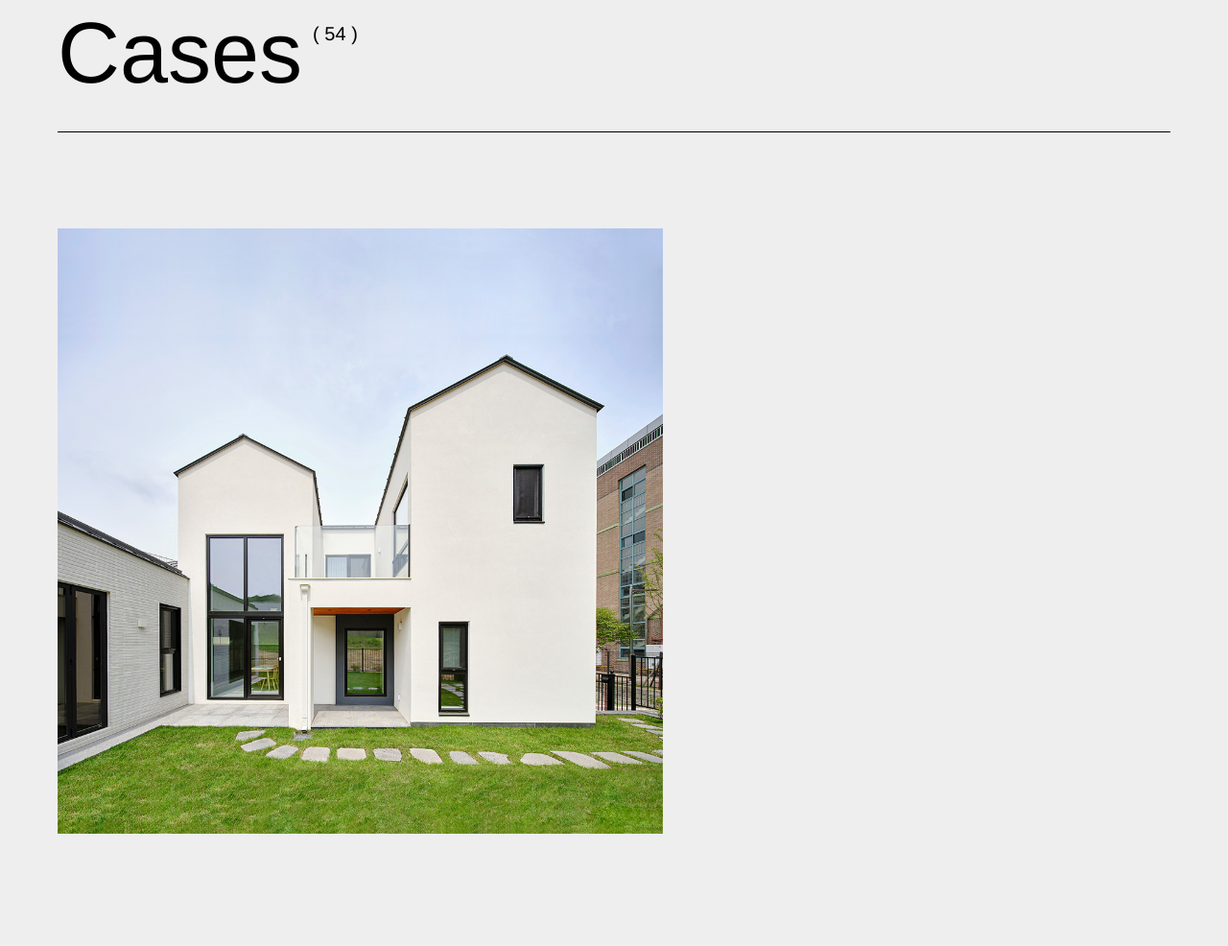
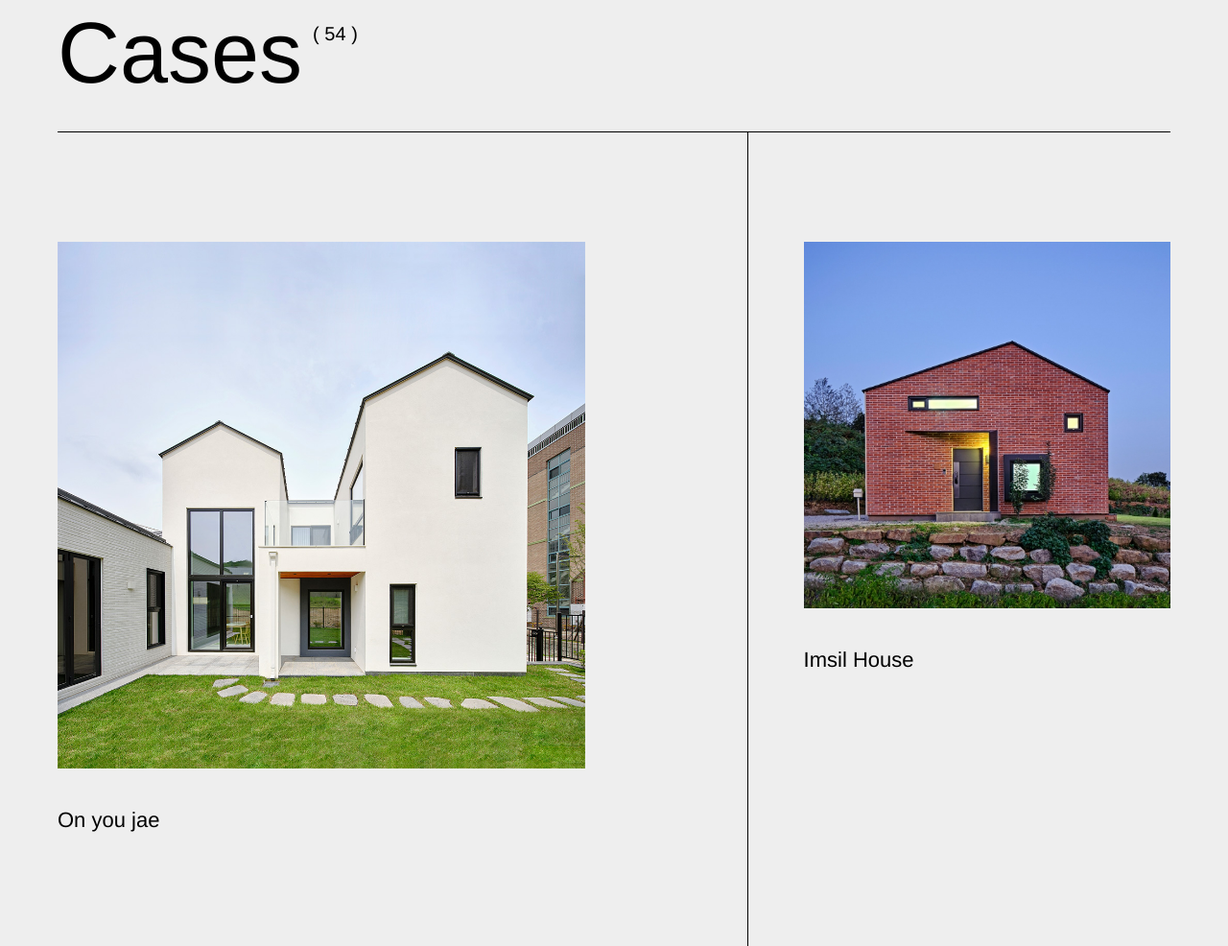
Before and after one commit to zi-young/Responsive-site, a plain HTML site: page index.html in a window 1280 px wide. Shown: the part 1220-2206 px from the top of the page at 96% size. Drawn offline with nearby package versions, Linux system fonts and the light colour scheme.

Commit message:
main수정

```diff
--- a/css/style.scss
+++ b/css/style.scss
@@ -14,6 +14,22 @@ $color-blue-3: #d6eaff;
 $color-blue-dark: #3f4a56;
 $color-gray-light: #b9b9b9;
 $color-gray-dark: #474747;
+.jt-heading--03{ margin-top: 31px;
+    font-size: 22px;
+    line-height: 1.54;
+    font-weight: 400;
+    letter-spacing: 0;
+}
+.main-cases__group--primary:after{left: 62%;}
+.main-cases__group > div {
+    position: relative;
+    padding-top: 114px;
+    padding-bottom: 114px;
+}
+.main-cases__first {
+    padding-right: 114px;
+}
+.main-cases__last{padding-left: 114px;}
 
 
 $bg-color:#222;
@@ -361,9 +377,11 @@ body {
             }
         }
     }
-    .main-cases__last{
+    .main-cases__content{
         .main-cases__list{
-            .main-cases__group{
+            position: relative;
+            z-index: 1;
+            .main-cases__group--01{
                 display: -webkit-box;
                 display: -webkit-flex;
                 display: -ms-flexbox;
@@ -374,20 +392,58 @@ body {
                 align-items: flex-start;
                 position: relative;
                 border-top: 1px solid #000;
+                &:after{
+                    content: '';
+                    width: 1px;
+                    height: 100%;
+                    position: absolute;
+                    top: 0;
+                    background: #000;
+                }
                 .main-cases__first{
-                    padding: 100px 100px 100px 0;
+                    // padding: 114px 114px 114px 0;
                     width: 63%;
                     box-sizing: border-box;
                     .main-cases__item{
-                        a{
-                            .main-cases__thumb{}
+                        float: right;
+                        width: 100%;
+                        a{display: block;}
                         }
                     }
                 }
-                .main-cases__last{}
+                .main-cases__last{
+                    width: 37%;
+                    // padding: 114px 0 114px 114px;
+                    .main-cases__secondary{
+                        position: relative;
+                        >a{
+                            >.main-cases__thumb{
+                                img{
+                                    display: block;
+                                    width: 100%;
+                                    height: auto;
+                                    position: absolute;
+                                    top: 0;
+                                    left: 0;
+                                    opacity: 1;
+                                    visibility: visible;
+                                    transition: 1s;
+                                    -webkit-transition: 1s;
+                                }
+                            }
+                            &:hover img{opacity: 0; visibility: hidden;}
+                            &:hover .jt-heading--03>span{    border-bottom: 1px solid transparent; border-bottom-color: #000; transition: .5s;}
+                            .main-cases__thumb--hover{
+                                img{
+                                   opacity: 1; visibility: visible;
+                                }
+                            }
+                        }
+                    }
+                }
             }
         }
-    }
+
 
 
 
--- a/index.html
+++ b/index.html
@@ -166,19 +166,39 @@
                     </h2>
                 </div>
             </div>
-            <div class="main-cases__last">
+            <div class="main-cases__content">
                 <div class="main-cases__list">
-                    <div class="main-cases__group">
+                    <div class="main-cases__group--01 main-cases__group main-cases__group--primary">
                         <div class="main-cases__first">
                             <div class="main-cases__item">
                                 <a href="javascript:">
                                     <div class="main-cases__thumb">
-                                        <img src="./img/Onyoujae.jpg" alt="">
+                                        <img src="./img/Onyoujae.jpg" alt="OnyoujaeImg">
                                     </div>
+                                    <h3 class="jt-heading--03">
+                                        <span>On you jae</span>
+                                    </h3>
                                 </a>
                             </div>
                         </div>
-                        <div class="main-cases__last"></div>
+                        <div class="main-cases__last">
+                            <div class="main-cases__secondary">
+                                <a href="javascript:">
+                                    <div class="main-cases__thumb">
+                                        <img src="./img/Imsil.jpg" alt="ImsilImg" class="hover">
+                                    </div>
+                                    <div class="main-cases__thumb--hover">
+                                        <img src="./img/Imsil_hover.jpg" alt="Imsil_hoverImg">
+                                    </div>
+                                    <h3 class="jt-heading--03">
+                                        <span>Imsil House</span>
+                                    </h3>
+                                </a>
+                            </div>
+                        </div>
+                    </div>
+                    <div class="main-cases__group--02 main-cases__group main-cases__group--primary">
+                        <div class="main-cases__first"></div>
                     </div>
                 </div>
             </div>
```
Also changed, not shown: css/style.css, 1 other file.
